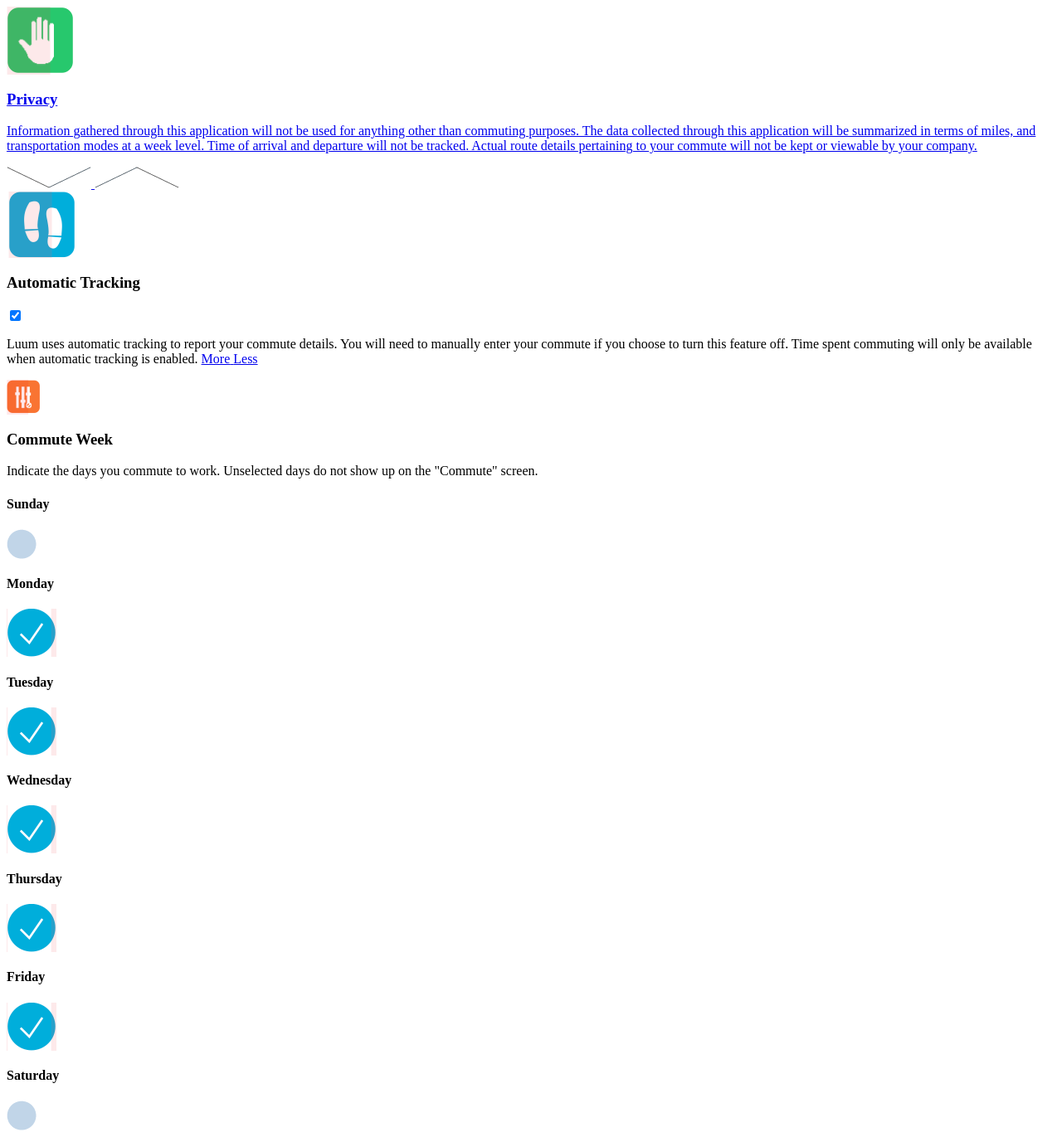
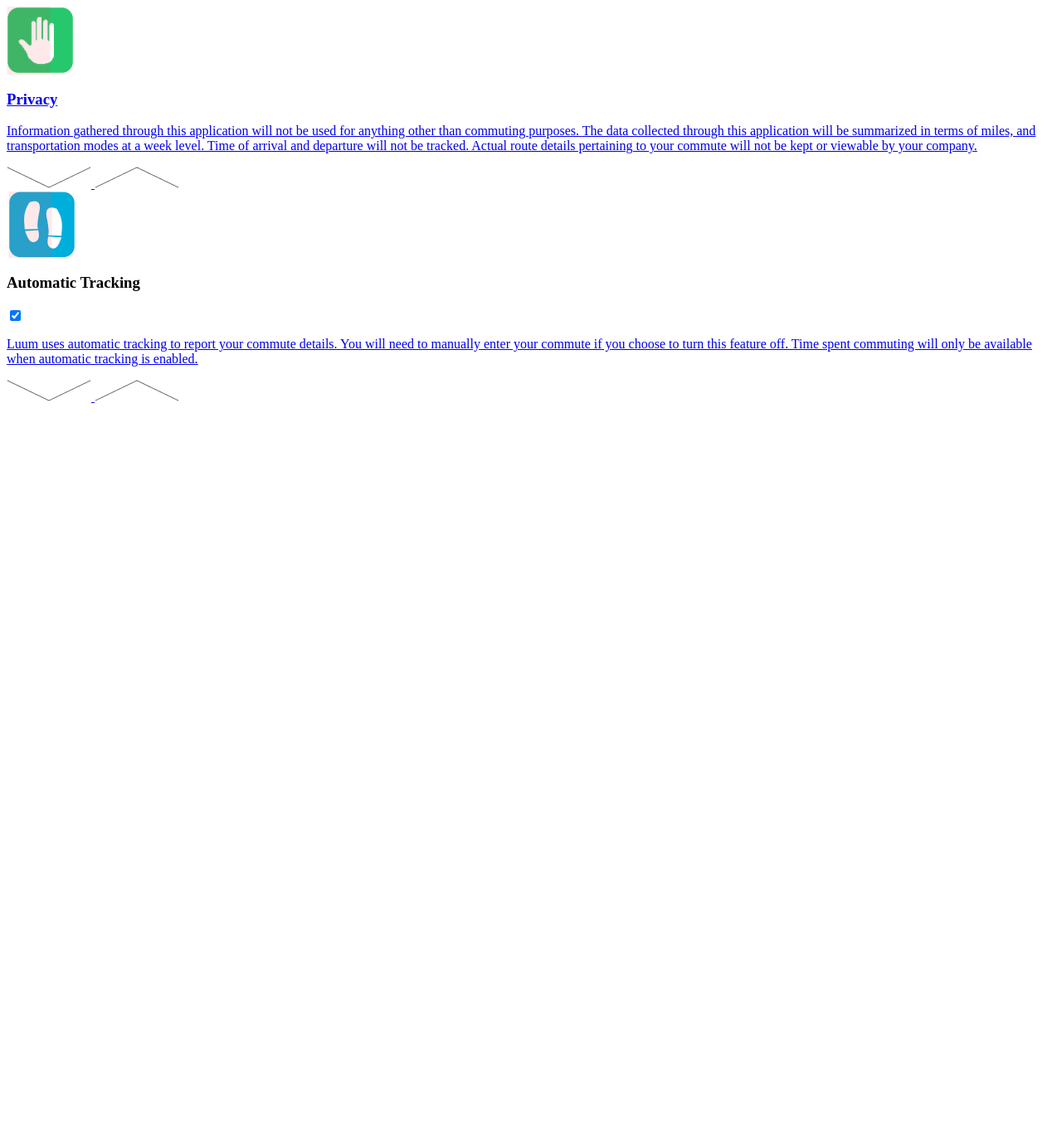
Before and after one commit to portiaportia/capstone, a PHP site: page /settings.php in a window 1280 px wide. Shown: the whole page at 83% size. After the commit the page ends 486 px from the top, so only its background shows below. Run offline with PHP 8.4, Linux system fonts and the light colour scheme.

Commit message:
settings

```diff
--- a/_notes/dwsync.xml
+++ b/_notes/dwsync.xml
@@ -8,7 +8,7 @@
 <file name="top-nav.php" server="portiaplante.com/luum/" local="130435446623439274" remote="130435446600000000" Dst="2" />
 <file name="build-leaderboard.php" server="portiaplante.com/luum/" local="130450822794493409" remote="130450827600000000" Dst="2" />
 <file name="circle-nav.php" server="portiaplante.com/luum/" local="130438716561266154" remote="130438716600000000" Dst="2" />
-<file name="settings.php" server="portiaplante.com/luum/" local="130449780993483436" remote="130449784200000000" Dst="2" />
+<file name="settings.php" server="portiaplante.com/luum/" local="130450923564859740" remote="130450923600000000" Dst="2" />
 <file name=".DS_Store" server="portiaplante.com/luum/" local="130443411820722257" remote="130443411600000000" Dst="2" />
 <file name="d3_graph_old.php" server="portiaplante.com/luum/" local="130443411820867557" remote="130443414600000000" Dst="2" />
 <file name="require.js" server="portiaplante.com/luum/" local="130438839224783982" remote="130443414600000000" Dst="2" />
--- a/css/_notes/dwsync.xml
+++ b/css/_notes/dwsync.xml
@@ -1,6 +1,6 @@
 <?xml version="1.0" encoding="utf-8" ?>
 <dwsync>
-<file name="styles.less" server="portiaplante.com/luum/" local="130450910417328536" remote="130450910400000000" Dst="2" />
+<file name="styles.less" server="portiaplante.com/luum/" local="130450924035302343" remote="130450923600000000" Dst="2" />
 <file name="jquery.onoff.css" server="portiaplante.com/luum/" local="130440866147174555" remote="130440865800000000" Dst="2" />
 <file name="jquery.onoff.override.css" server="portiaplante.com/luum/" local="130449780992702144" remote="130449783600000000" Dst="2" />
 <file name="styles-b.less" server="portiaplante.com/luum/" local="130450822794963700" remote="130450827600000000" Dst="2" />
--- a/css/styles.less
+++ b/css/styles.less
@@ -485,8 +485,8 @@ hr {
 	background-color: @lightGray;
 }
 
-#tracking-toggle {
-	.pix-link;
+.settings-desc {
+	padding-bottom:@standardPadding;
 }
 
 #auto-track-toggle {
--- a/js/_notes/dwsync.xml
+++ b/js/_notes/dwsync.xml
@@ -4,7 +4,7 @@
 <file name="jquery-2.1.0.min.js" server="portiaplante.com/luum/" local="130431182230238453" remote="130431282600000000" Dst="2" />
 <file name="script.js" server="portiaplante.com/luum/" local="130450890120528676" remote="130450893600000000" Dst="2" />
 <file name="less-1.7.0.min.js" server="portiaplante.com/luum/" local="130431182219876605" remote="130431282600000000" Dst="2" />
-<file name="settings.js" server="portiaplante.com/luum/" local="130449780993483436" remote="130449784200000000" Dst="2" />
+<file name="settings.js" server="portiaplante.com/luum/" local="130450922934084840" remote="130450923000000000" Dst="2" />
 <file name="home-impact.js" server="portiaplante.com/luum/" local="130449780993327183" remote="130449784200000000" Dst="2" />
 <file name="jquery.onoff.min.js" server="portiaplante.com/luum/" local="130449780993327183" remote="130449784200000000" Dst="2" />
 <file name=".DS_Store" server="portiaplante.com/luum/" local="130443411821265366" remote="130443414600000000" Dst="2" />
--- a/js/settings.js
+++ b/js/settings.js
@@ -5,10 +5,10 @@ jQuery(function($) {
   $("#auto-off-desc").hide();
 
   $("#tracking-detail, .less").hide();
+
+  $("#privacy-addition, #tracking-detail, .up-arrow-privacy, .up-arrow-tracking").hide();
+  $("#privacy-toggle").click(togglePrivacy);
   $("#tracking-toggle").click(toggleTrackingDetail);
-
-  $("#privacy-desc, .up-arrow").hide();
-  $("#privacy-toggle").click(togglePrivacy);
 
   $(".day-toggle").click(toggleDay);
 });
@@ -35,7 +35,7 @@ function togglePrivacy()
 	var id = $(this).attr("href");
 	$(id).slideToggle(500);
 
-	$(".up-arrow, .down-arrow").toggle();
+	$(".up-arrow-privacy, .down-arrow-privacy").toggle();
 	return false;
 }
 
@@ -44,7 +44,7 @@ function toggleTrackingDetail()
   var id = $(this).attr("href");
   $(id).slideToggle(500);
 
-  $(".less, .more").toggle();
+  $(".up-arrow-tracking, .down-arrow-tracking").toggle();
   return false;
 }
 
--- a/settings.php
+++ b/settings.php
@@ -27,23 +27,26 @@
 
 <section class="settings-section first">
 	<div id="privacy">
-	    <a id="privacy-toggle" href="#privacy-desc">
+	    <a id="privacy-toggle" href="#privacy-addition">
 	    	<div class="linebreak">
 		    <img class="icon" src="images/privacy.png"/>
 		    <h3>Privacy</h3>
 		    </div>
 		    <div id="privacy-desc">
-		    	<p>
+		    	<p class="settings-desc">
                     Information gathered through this application will not be used
                     for anything other than commuting purposes.
+
+                	<span id="privacy-addition">
                         The data collected through this application will be summarized
                         in terms of miles, and transportation modes at a week level.
                         Time of arrival and departure will not be tracked.  Actual route
                         details pertaining to your commute will not be kept or viewable by your company.
+					</span>
 		    	</p>
 	    	</div>
-				<img class="section-arrow down-arrow" src="images/section-arrow-down.png">
-		        <img class="section-arrow up-arrow" src="images/section-arrow-up.png">
+				<img class="section-arrow down-arrow-privacy" src="images/section-arrow-down.png">
+		        <img class="section-arrow up-arrow-privacy" src="images/section-arrow-up.png">
 	    </a>
 	</div>
 </section>
@@ -65,37 +68,17 @@
 	</div>
 </section>
 <section class="settings-section">
-	<p>
+	<a id="tracking-toggle" href="#tracking-detail">
+        <p class="settings-desc">
             Luum uses automatic tracking to report your commute details.
             <span id="tracking-detail">
                 You will need to manually enter your commute if you choose to turn this feature off.
                 Time spent commuting will only be available when automatic tracking is enabled.
             </span>
-		<a id="tracking-toggle" href="#tracking-detail">
-			<span class="more">More</span>
-			<span class="less">Less</span>
+        </p>
+        <img class="section-arrow down-arrow-tracking" src="images/section-arrow-down.png">
+        <img class="section-arrow up-arrow-tracking" src="images/section-arrow-up.png">
      </a>
-	</p>
-</section>
-<div id="commute-week" class="disabled">
-	<section class="settings-section">
-		<img class="icon" src="images/commute.png"/>
-		<h3>Commute Week</h3>
-	</section>
-	<section class="settings-section">
-		<p>Indicate the days you commute to work.
-		Unselected days do not show up on the "Commute" screen.</p>
 </section>
 
-	<?php
-		makeSettingsDay("Sunday", false);
-		makeSettingsDay("Monday", true);
-		makeSettingsDay("Tuesday", true);
-		makeSettingsDay("Wednesday", true);
-		makeSettingsDay("Thursday", true);
-		makeSettingsDay("Friday", true);
-		makeSettingsDay("Saturday", false);
-	?>
-</div>
-
 </section>
```
Lines whose indentation alone changed are shown as unchanged.
